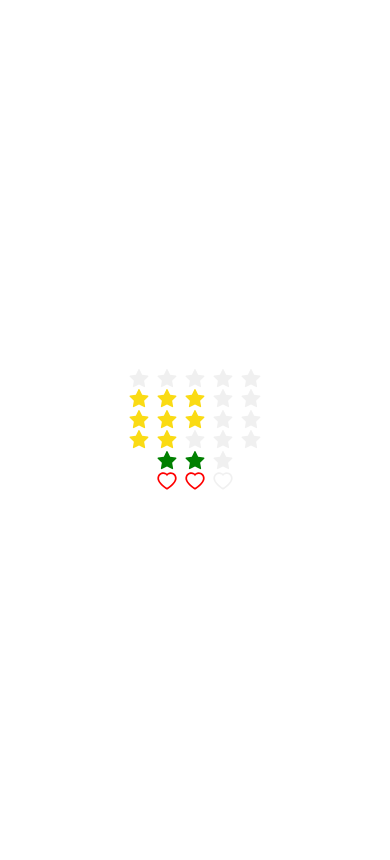
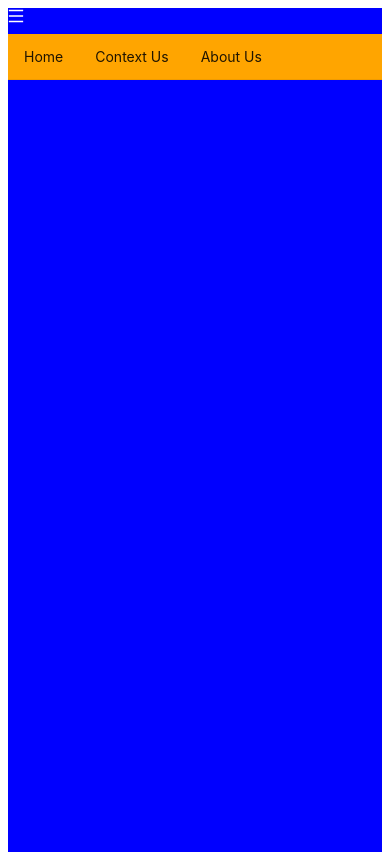
Before and after one commit to Cong-Sinh/sink_Ant-Design, a React (Create React App) app: page / in a window 390 px wide. Built offline with nearby package versions, Linux system fonts and the light colour scheme.

Commit message:
navbar, side bar mobile

```diff
--- a/src/App.js
+++ b/src/App.js
@@ -1,35 +1,72 @@
-import { HeartOutlined } from "@ant-design/icons";
-import { Rate } from "antd";
+import {
+  CheckCircleFilled,
+  HeartOutlined,
+  LoginOutlined,
+  MenuOutlined,
+  ProfileFilled,
+} from "@ant-design/icons";
+import { Button, Drawer, Form, Input, Menu, Rate, Steps } from "antd";
+import { useState } from "react";
 function App() {
+  const [openMenu, setOpenMenu] = useState(false);
   return (
     <div className="App">
       <header
         className="App-header"
         style={{
-          display: "flex",
-          flexDirection: "column",
-          justifyContent: "center",
-          alignItems: "center",
+          backgroundColor: "blue",
           height: "100vh",
         }}
       >
-        <Rate />
-        <Rate defaultValue={3} />
-        <Rate defaultValue={3} allowHalf />
-        <Rate defaultValue={2} allowClear={false} />
-        <Rate defaultValue={2} count={3} style={{ color: "green" }} />
-        <Rate
-          defaultValue={2}
-          count={3}
-          style={{ color: "red" }}
-          character={<HeartOutlined />}
-          onChange={(value) => {
-            console.log("onChange as ", value);
+        <div>
+          <MenuOutlined
+            style={{
+              color: "white",
+              marginBottom: "10px",
+            }}
+            onClick={() => {
+              setOpenMenu(true);
+            }}
+          />
+        </div>
+        <AppMenu />
+        <Drawer
+          open={openMenu}
+          closable={false}
+          onClose={() => {
+            setOpenMenu(false);
           }}
-        />
+          bodyStyle={{ backgroundColor: "darkorange" }}
+        >
+          <AppMenu isInline />
+        </Drawer>
       </header>
     </div>
   );
 }
 
+function AppMenu({ isInline = false }) {
+  return (
+    <Menu
+      style={{ backgroundColor: "orange", display: "flex" }}
+      mode={isInline ? "inline" : "horizontal"}
+      closable="closable"
+      items={[
+        {
+          label: "Home",
+          key: "home",
+        },
+        {
+          label: "Context Us",
+          key: "context",
+        },
+        {
+          label: "About Us",
+          key: "About",
+        },
+      ]}
+    ></Menu>
+  );
+}
+
 export default App;
```
